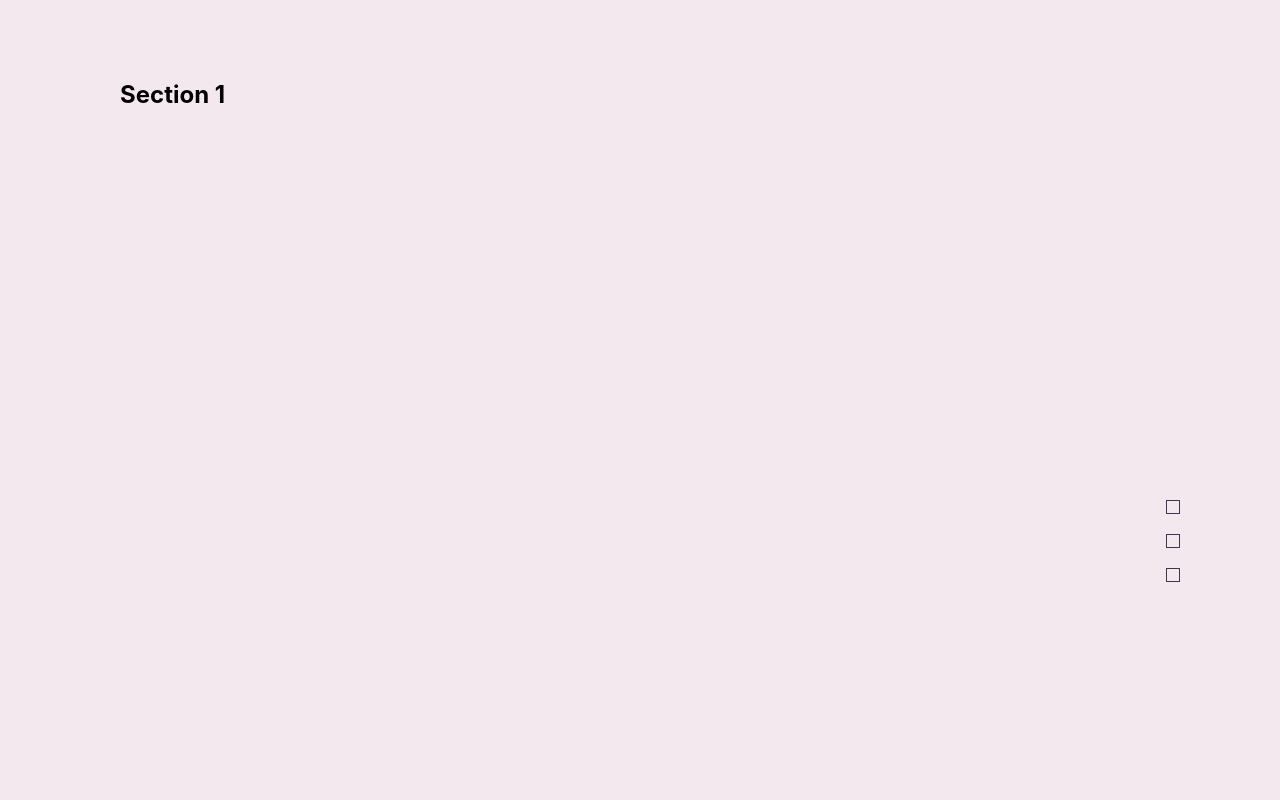
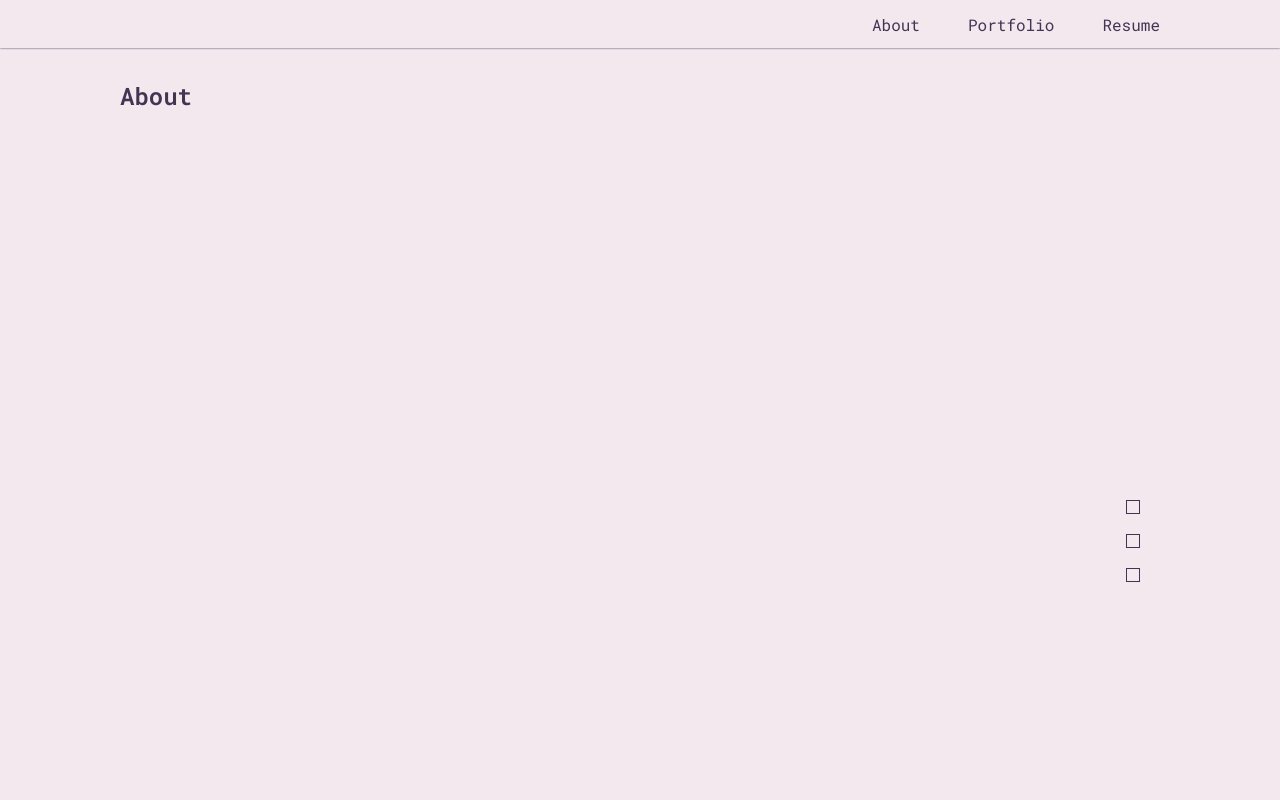
Before and after one commit to fredyyy998/portfolio-page, a React (Create React App) app: page / in a window 1280 px wide. Shown: the top 800 px of the page. Built offline with nearby package versions, Linux system fonts and the light colour scheme.

Commit message:
added top navigation

```diff
--- a/public/index.html
+++ b/public/index.html
@@ -7,7 +7,7 @@
     <meta name="theme-color" content="#000000" />
     <meta
       name="description"
-      content="Web site created using create-react-app"
+      content="Protfolio of Frederik Wulf"
     />
     <link rel="apple-touch-icon" href="%PUBLIC_URL%/logo192.png" />
     <!--
@@ -24,7 +24,13 @@
       work correctly both with client-side routing and a non-root public URL.
       Learn how to configure a non-root public URL by running `npm run build`.
     -->
-    <title>React App</title>
+
+    <link rel="preconnect" href="https://fonts.googleapis.com">
+    <link rel="preconnect" href="https://fonts.gstatic.com" crossorigin>
+    <link href="https://fonts.googleapis.com/css2?family=Lato:wght@300;400;900&family=Roboto+Mono:wght@400;600&display=swap" rel="stylesheet">
+
+
+    <title>Frederik Wulf | Web-Developer</title>
   </head>
   <body>
     <noscript>You need to enable JavaScript to run this app.</noscript>
--- a/src/App.scss
+++ b/src/App.scss
@@ -1,17 +1,19 @@
 @use "colors";
+@use "vars";
 
 html, body {
   margin: 0;
   height:100%;
   width:100%;
   padding:0;
+
+  color: colors.$primary;
 }
 section {
   display: block;
   background: colors.$secondary;
   height:100vh;
   width:100vw;
-  padding: 60px;
-  padding-left: 120px;
+  padding: 60px vars.$side-padding;
   box-sizing:border-box;
 }
--- a/src/App.tsx
+++ b/src/App.tsx
@@ -1,18 +1,24 @@
 import './App.scss';
 import { Navigation } from './navigation/Navigation';
 import { Footer } from './footer/Footer';
+import TopNavigation from './topNavigation/TopNavigation';
+import { useLocation } from 'react-router';
 
 function App() {
 
+  const { hash } = useLocation();
+  const activePageIndex = parseInt(hash[hash.length-1]) - 1;
     return (
       <div>
+        <TopNavigation activeIndex={activePageIndex}/>
           <Navigation/>
           <section id={"section1"}>
-              <h1>Section 1</h1>
+              <h1>About</h1>
           </section>
-          <section id={"section2"} style={{backgroundColor: 'grey'}}><h1>Section 2</h1>
+          <section id={"section2"} style={{backgroundColor: 'grey'}}>
+            <h1>Portfolio</h1>
           </section>
-          <section id={"section3"}><h1>Section 3</h1>
+          <section id={"section3"}><h1>Resume</h1>
           </section>
           <Footer />
       </div>
--- /dev/null
+++ b/src/_vars.scss
@@ -0,0 +1,7 @@
+$side-padding: 120px;
+
+@mixin border-box {
+  -webkit-box-sizing: border-box; /* Safari/Chrome, other WebKit */
+  -moz-box-sizing: border-box;    /* Firefox, other Gecko */
+  box-sizing: border-box;         /* Opera/IE 8+ */
+}
--- a/src/index.scss
+++ b/src/index.scss
@@ -6,9 +6,13 @@ html {
 
 body {
   margin: 0;
-  font-family: -apple-system, BlinkMacSystemFont, 'Segoe UI', 'Roboto', 'Oxygen',
-    'Ubuntu', 'Cantarell', 'Fira Sans', 'Droid Sans', 'Helvetica Neue',
-    sans-serif;
+  font-family: 'Lato', sans-serif;
+  font-family: 'Roboto Mono', monospace;
+
   -webkit-font-smoothing: antialiased;
   -moz-osx-font-smoothing: grayscale;
 }
+
+h1 {
+  font-weight: 600;
+}
--- a/src/navigation/Navigation.scss
+++ b/src/navigation/Navigation.scss
@@ -1,9 +1,10 @@
 @use '../colors';
+@use '../vars';
 
 nav {
   position: fixed;
   top: 60%;
-  right: 5em;
+  right: vars.$side-padding;
 }
 
 ul {
--- /dev/null
+++ b/src/topNavigation/TopNavigation.scss
@@ -0,0 +1,31 @@
+@use '../colors';
+@use '../vars';
+
+.top-navigation {
+  height: 3em;
+  width: 100vw;
+  padding: 0 vars.$side-padding;
+  position: fixed;
+  @include vars.border-box();
+
+  display: flex;
+  justify-content: end;
+  align-items: center;
+
+  background-color: colors.$secondary;
+  box-shadow: 0 0 2px colors.$primary;
+
+  a:last-child {
+    margin: 0 0 0 1.5em;
+  }
+  a {
+    margin: 0 1.5em;
+
+    text-decoration: none;
+    color: colors.$primary;
+  }
+
+  .selected {
+    border-bottom: colors.$primary solid 2px;
+  }
+}
--- /dev/null
+++ b/src/topNavigation/TopNavigation.tsx
@@ -0,0 +1,18 @@
+import './TopNavigation.scss';
+import { useLocation } from 'react-router';
+
+type TopNavigationProps = {
+  activeIndex: number
+}
+
+export default function TopNavigation(props: TopNavigationProps) {
+  const classNames = new Array(3).fill('item');
+  classNames[props.activeIndex] = ' selected';
+  return (
+    <div className={'top-navigation'}>
+      <a href={'#section1'} className={classNames[0]}>About</a>
+      <a href={'#section2'} className={classNames[1]}>Portfolio</a>
+      <a href={'#section3'} className={classNames[2]}>Resume</a>
+    </div>
+  )
+}
```
